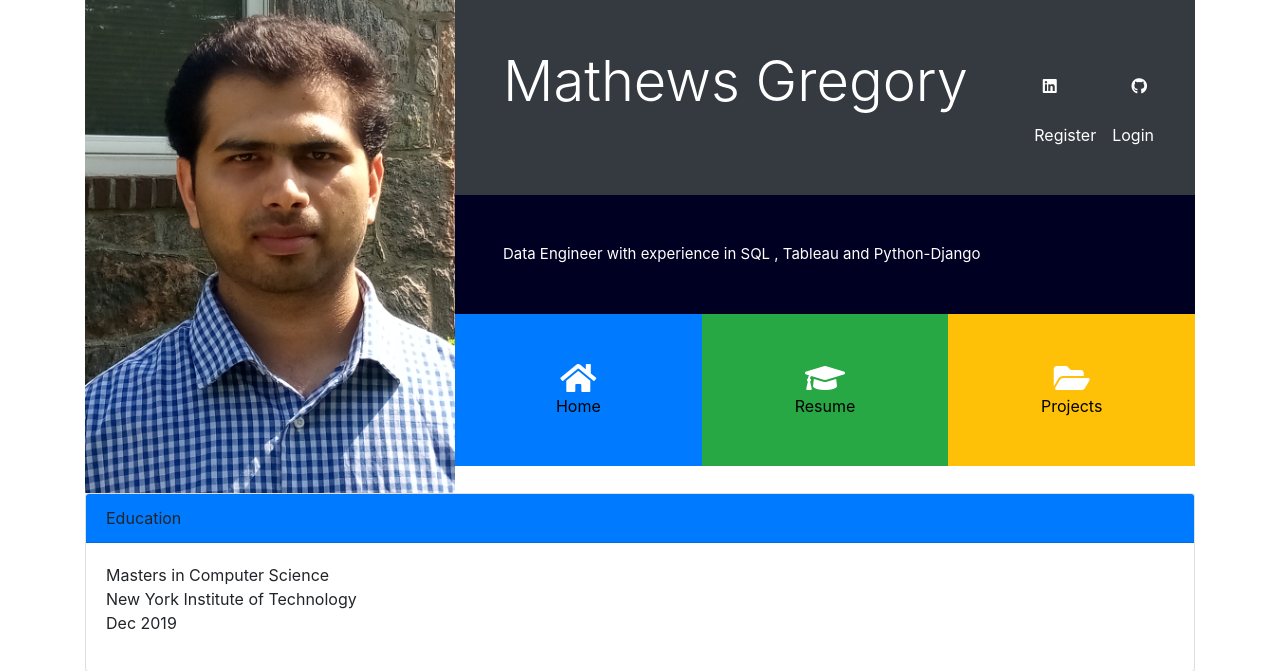
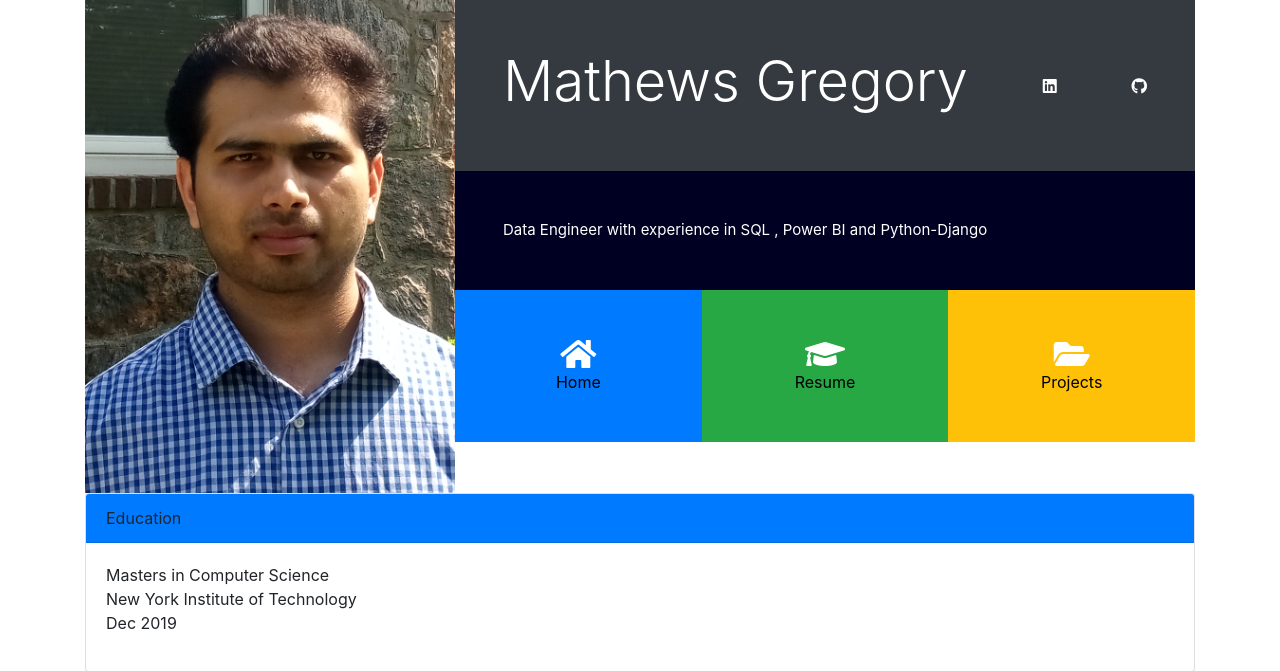
Before and after one commit to mgrego03/My-portfolio-project, a Django app: page / in a window 1280 px wide. Shown: the top 671 px of the page. Run offline with Django 3.2, Linux system fonts and the light colour scheme; data comes from the database, SQL or seed files in the repository; both versions use the stored data as it was after the commit; some libraries are stand-ins or nearby versions.

Commit message:
new changes applied on 12/12/2020

```diff
--- a/portfolio/templates/portfolio/basetemplate.html
+++ b/portfolio/templates/portfolio/basetemplate.html
@@ -46,18 +46,16 @@
                     </div>
               </div>
                 <div class="row justify-content-end">
-                    {% if user.is_authenticated %}
-                    <div> <a  class ='mx-2 text-white' href ="{% url 'logout' %}"> Logout</a></div>
-                    <div>  <a class ='mx-2 text-white' href ="{% url 'profile' %}"> MyProfile</a></div>
-                    {% else %}
-                      <a class ='mx-2 text-white' href ="{% url 'register' %}"> Register</a>
-                      <a class ='mx-2 text-white' href ="{% url 'login' %}"> Login</a>
-                    {% endif %}
+
+
+
+
+
                 </div>
             </div>
 
             <div class="p-5 bg-black" >
-                Data Engineer with experience in SQL , Tableau and Python-Django
+                Data Engineer with experience in SQL , Power BI and Python-Django
 
             </div>
 
```
Also changed, not shown: db.sqlite3, 1 other file.
